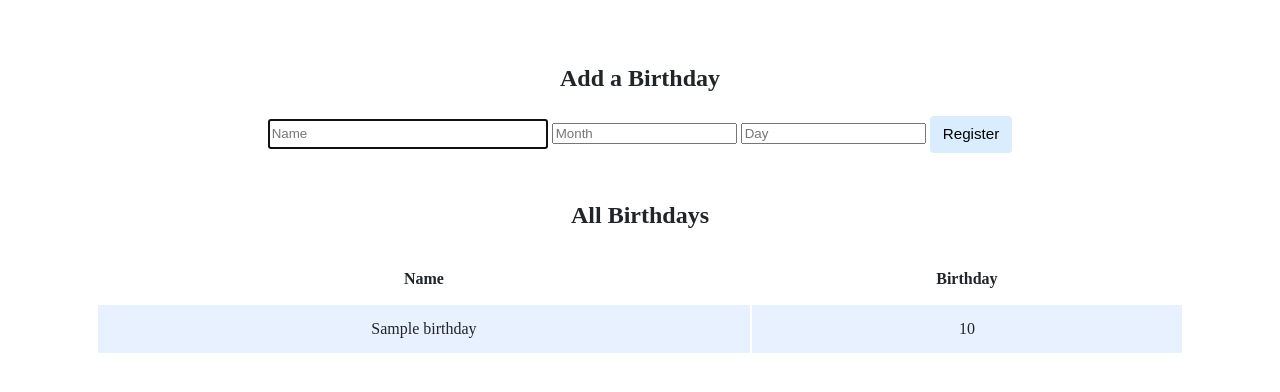
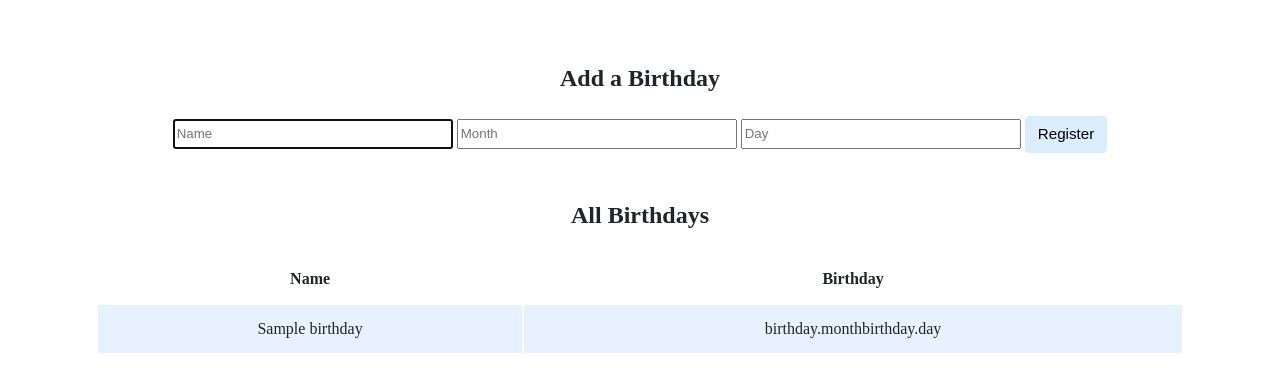
Before and after one commit to ina-inna/code50, a Flask app: template birthdays/templates/index.html in a window 1280 px wide. Shown: the part 200-592 px from the top of the page. Run offline with Flask 3, Linux system fonts and the light colour scheme; the template is opened without the code that fills it: most values are stand-ins (such as "Sample title", 1, 10 or a date in 2020); some libraries are stand-ins or nearby versions.

Commit message:
Thu, Nov 23, 2023, 10:04 PM +00:00

```diff
--- a/birthdays/templates/index.html
+++ b/birthdays/templates/index.html
@@ -18,8 +18,8 @@
 
                 <form action="/" method="post">
                     <input autocomplete="off" autofocus name="name" placeholder="Name" type="text">
-                    <input autocomplete="off" autofocus name="month" placeholder="Month" type="int">
-                    <input autocomplete="off" autofocus name="day" placeholder="Day" type="int">
+                    <input autocomplete="off" autofocus name="month" placeholder="Month" type="number">
+                    <input autocomplete="off" autofocus name="day" placeholder="Day" type="number">
                    <button type="submit">Register</button>
                    </form>
             </div>
@@ -40,7 +40,7 @@
                         {% for birthday in birthdays %}
                         <tr>
                         <td>{{ birthday.name }}</td>
-                        <td>{{ birthday.month + birthday.day }}</td>
+                        <td>{{ 'birthday.month' + 'birthday.day' }}</td>
                         </tr>
                         {% endfor %}
                     </tbody>
```
